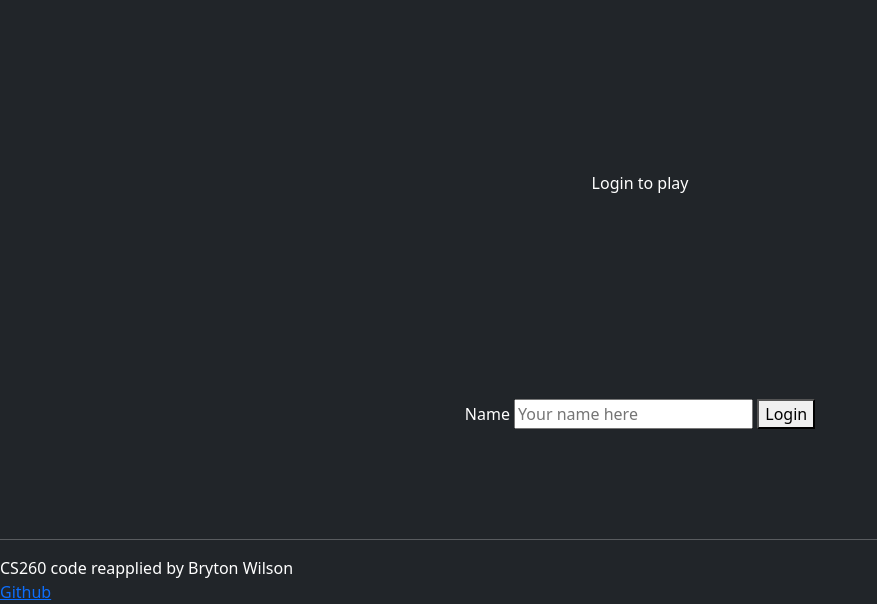
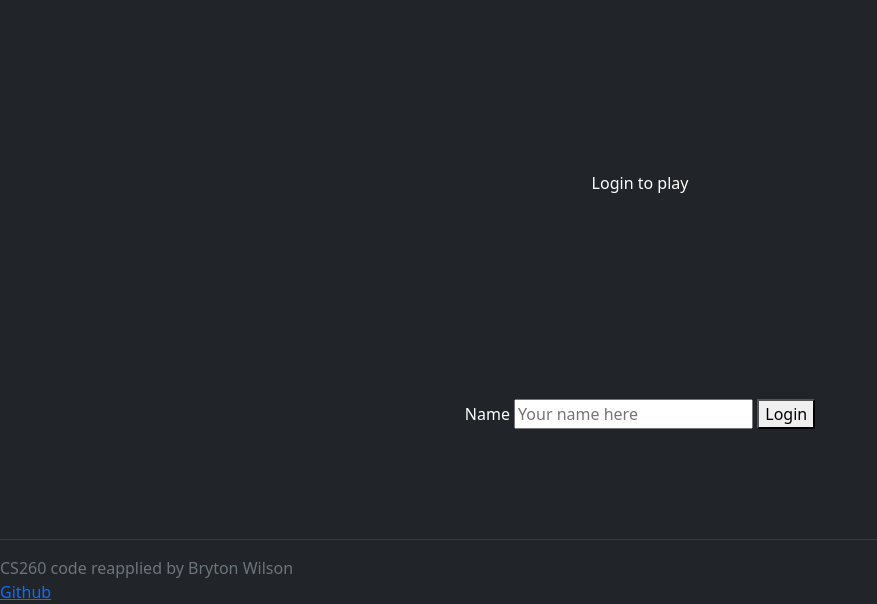
Before and after one commit to BrtWilson/simon, a plain HTML site: page index.html in a window 1280 px wide. Shown: the part 312-916 px from the top of the page, without its empty margins (0-877 px from the left). Drawn offline with nearby package versions, Linux system fonts and the light colour scheme.

Commit message:
css footer partial

```diff
--- a/index.html
+++ b/index.html
@@ -39,9 +39,9 @@
             </form>
         </main>
 
-        <footer>
+        <footer class="bg-dark text-light text-muted">
             <hr />
-            <span class=""text-reset"> CS260 code reapplied by Bryton Wilson </span>
+            <span class="text-reset"> CS260 code reapplied by Bryton Wilson </span>
             <br />
             <a href="https://github.com/BrtWilson/simon">Github</a>
         </footer>
--- a/main.css
+++ b/main.css
@@ -35,3 +35,11 @@ menu {
 menu .nav-item {
     padding: 0 0.3em;
 }
+
+footer {
+    flex: 0 25px;
+}
+
+footer a {
+    float: center;
+}
```
Also changed, not shown: about.html (+3 -3 lines), play.html (+2 -2 lines), scores.html (+2 -2 lines).
